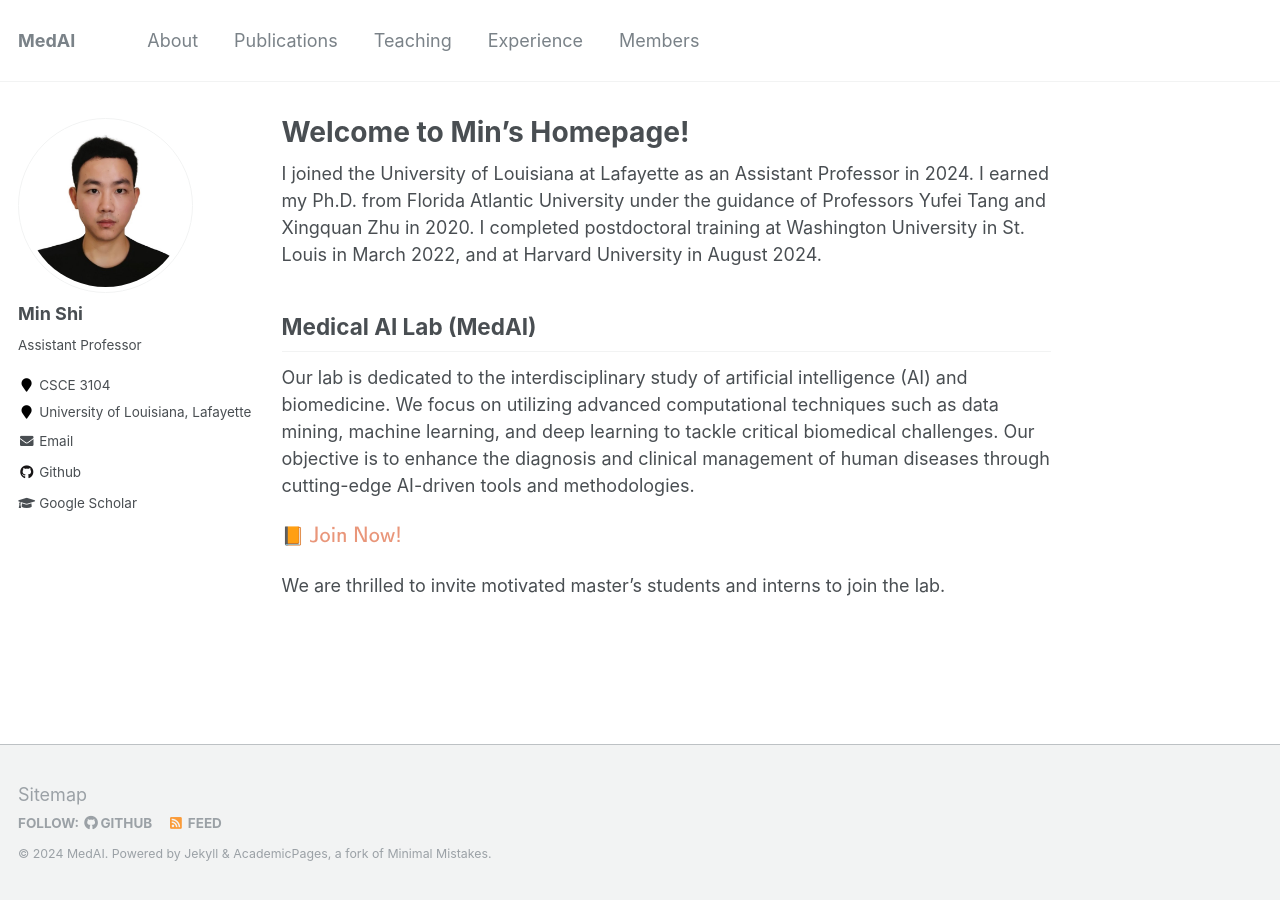
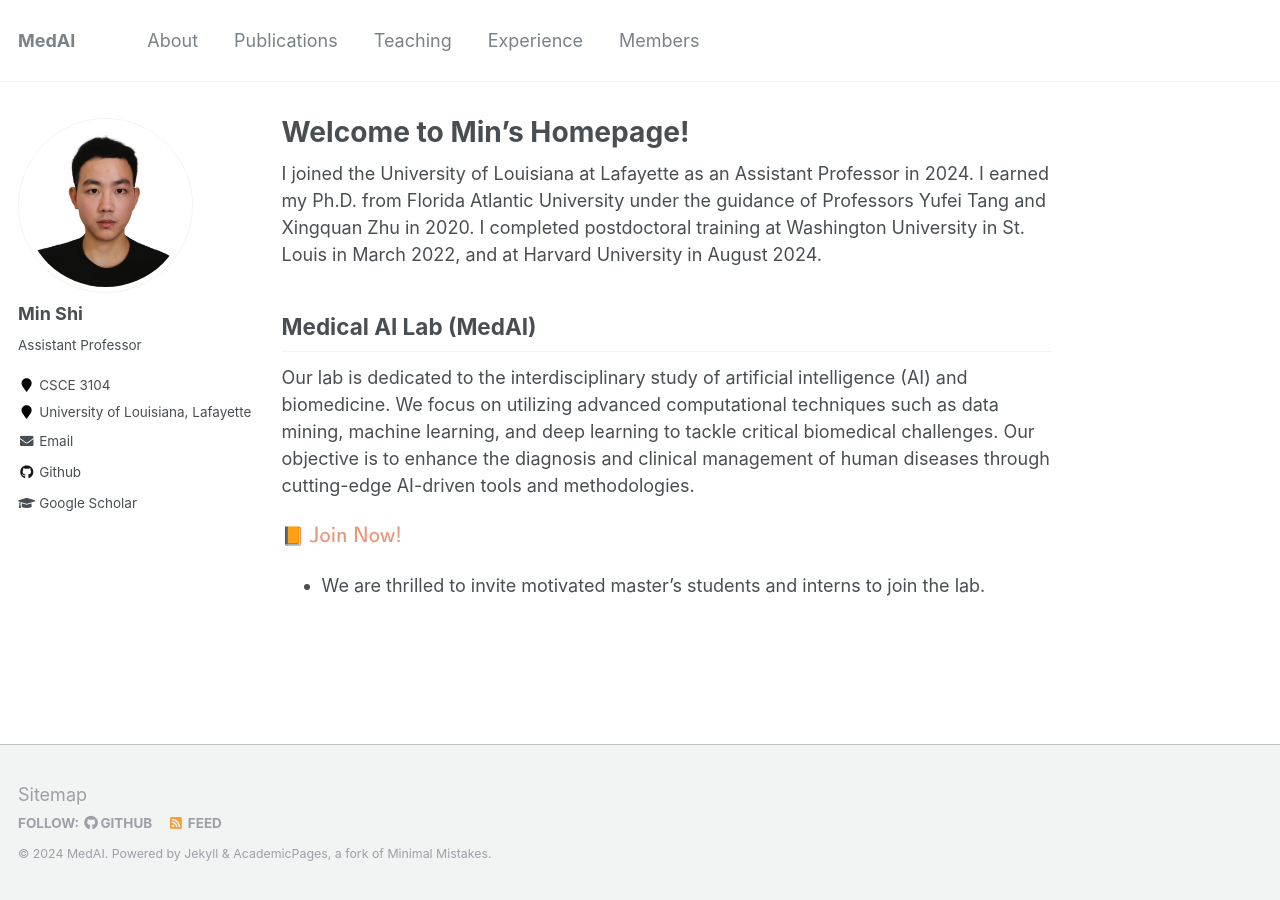
Before and after one commit to shiminxst/shiminxst.github.io, a Jekyll site: the page built from _pages/about.md, in a window 1280 px wide. Built offline with Jekyll 4.4.1, drawn with Linux system fonts in a browser that asks for light colours; formulas are drawn with MathJax 3.

```diff
--- a/_pages/about.md
+++ b/_pages/about.md
@@ -17,7 +17,7 @@ Our lab is dedicated to the interdisciplinary study of artificial intelligence (
 
 &#x1F4D9; $\color{DarkSalmon}{\textsf{Join Now!}}$
 
-We are thrilled to invite motivated master's students and interns to join the lab.
+* We are thrilled to invite motivated master's students and interns to join the lab.
 
 
 
```
